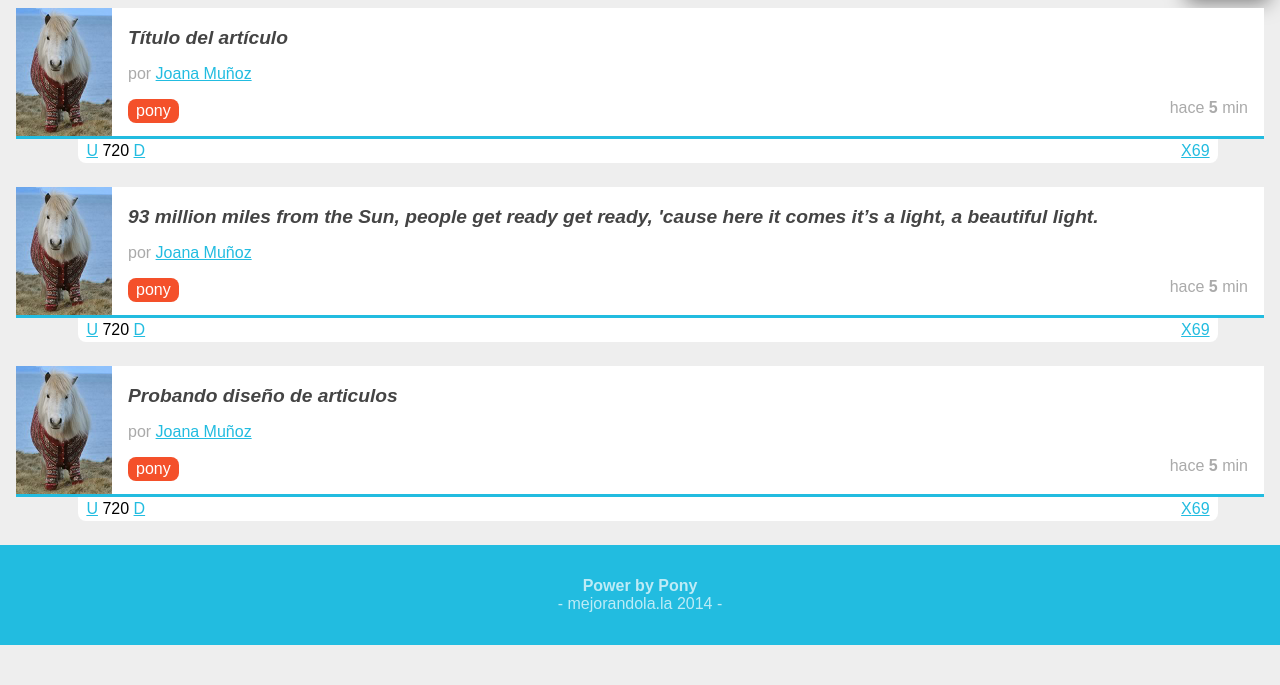
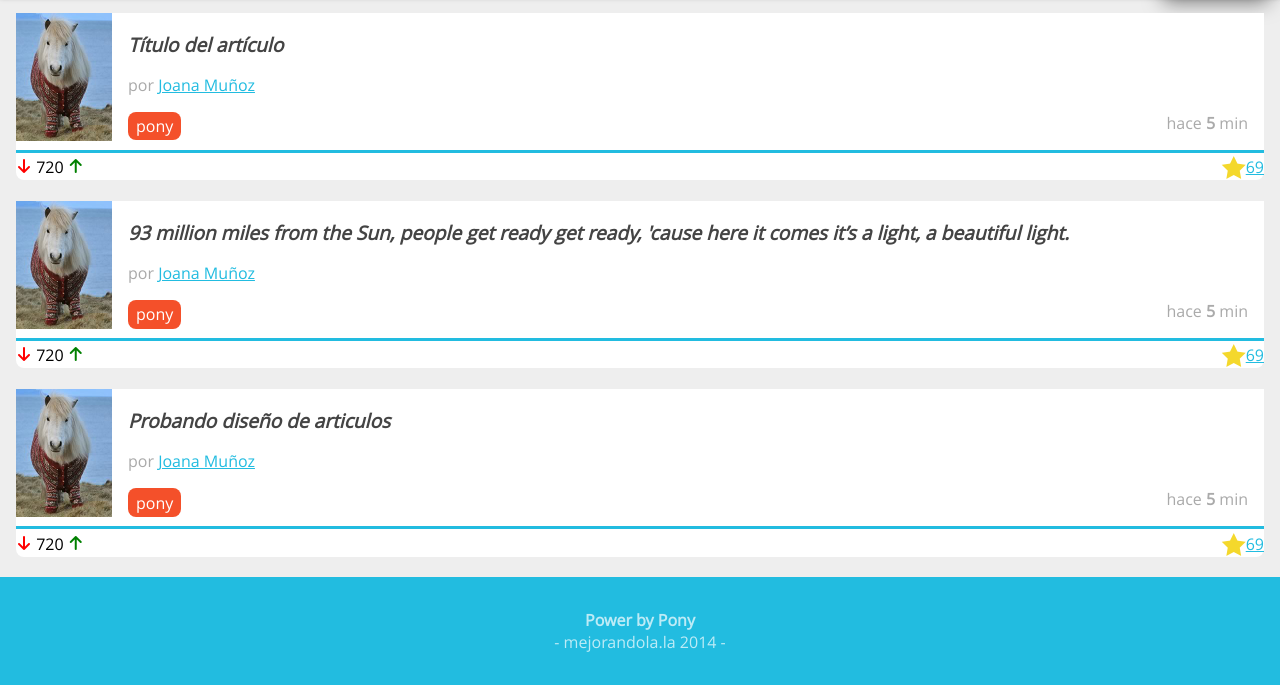
Before and after one commit to asosahn/Curso, a plain HTML site: page index.html in a window 1280 px wide. Shown: the part 130-815 px from the top of the page. Drawn offline with Linux system fonts and the light colour scheme.

Commit message:
letras e iconos

```diff
--- a/css/style.css
+++ b/css/style.css
@@ -1,6 +1,59 @@
+@font-face {
+    font-family: 'open_sansregular';
+    src: url('fonts/OpenSans-Regular-webfont.eot');
+    src: url('fonts/OpenSans-Regular-webfont.eot?#iefix') format('embedded-opentype'),
+         url('fonts/OpenSans-Regular-webfont.woff') format('woff'),
+         url('fonts/OpenSans-Regular-webfont.ttf') format('truetype'),
+         url('fonts/OpenSans-Regular-webfont.svg#open_sansregular') format('svg');
+    font-weight: normal;
+    font-style: normal;
+
+}
+
+@font-face {
+	font-family: 'icomoon';
+	src:url('icon/icomoon.eot?-gu47p8');
+	src:url('icon/icomoon.eot?#iefix-gu47p8') format('embedded-opentype'),
+		url('icon/icomoon.woff?-gu47p8') format('woff'),
+		url('icon/icomoon.ttf?-gu47p8') format('truetype'),
+		url('icon/icomoon.svg?-gu47p8#icomoon') format('svg');
+	font-weight: normal;
+	font-style: normal;
+}
+
+[class^="icon-"], [class*=" icon-"] {
+	font-family: 'icomoon';
+	speak: none;
+	font-style: normal;
+	font-weight: normal;
+	font-variant: normal;
+	text-transform: none;
+	line-height: 1;
+	text-decoration: none;
+
+
+	/* Better Font Rendering =========== */
+	-webkit-font-smoothing: antialiased;
+	-moz-osx-font-smoothing: grayscale;
+}
+
+.icon-pen:before {
+	content: "\e908";
+}
+.icon-star-full:before {
+	content: "\e9d9";
+}
+.icon-arrow-up2:before {
+	content: "\ea3a";
+}
+.icon-arrow-down2:before {
+	content: "\ea3e";
+}
+
+
 body{
 	background: #EEEEEE;
-	font-family: Arial;
+	font-family: 'open_sansregular';
 	font-size: 16px;
 }
 
@@ -63,6 +116,7 @@ nav {
 	margin: 0;
 	padding: 0em 0.5em;
 	position: relative;
+	box-shadow: rgba(0,0,0,0.5) 0px 0px 5px;
 	/*border: 1px solid red;*/
 }
 
@@ -99,14 +153,14 @@ nav ul #publicar_nav {
 	/*border: 1px solid red;*/
 	position: absolute;
 	right: 0;
-	top: -0.3em;
+	top: -0.2em;
 }
 
 nav ul #publicar_nav a {
 	background: #22BCE0;
 	padding: 0.8em;
 	box-shadow: rgba(0,0,0,0.5) 5px 5px 20px;
-	border-radius: 0.2em;
+	border-radius: 0.3em;
 	font-style: italic;
 	text-shadow: rgba(0,0,0,0.5) 2px 2px 5px;
 	/*width: 4em;*/
@@ -176,6 +230,20 @@ footer p:last-child {
 	float: left;
 }
 
+#contenido .item .votacion .down {
+	color: red;
+}
+
+#contenido .item .votacion .up {
+	color: green;
+
+}
+
+#contenido .item .votacion .guardar_item{
+	color: #f4d82c;
+	font-size: 1.5em;
+}
+
 #contenido .item .imagen_item{
 	margin: 0;
 	float: left;
@@ -202,14 +270,21 @@ footer p:last-child {
 	/*border: 1px solid red;*/
 	border-radius: 0 0 0.5em 0.5em;
 	top: 100%;
-	left: 5%;
+	/*left: 5%;*/
 	background: white;
-	width: 90%;
+	width: 100%;
 	margin-top: 3px;
-	padding: 0.2em 0.5em;
+	padding: 0.2em 0em 0 0;
 }
 
 #contenido .item .votacion .comentarios_item,
 #contenido .item .votacion .guardar_item {
 	float: right;
 }
+
+@media (max-width: 600px) {
+   nav {
+	padding: 0em 8em 0em 0em;
+
+}
+}
--- a/index.html
+++ b/index.html
@@ -2,6 +2,7 @@
 <html lang="es">
 <head>
 	<meta charset="utf-8"/>
+	<meta name="viewport" content="width=device-width, initial-scale=1">
 	<meta name="description" content="Proyecto Diseño Web">
 	<title>Proyecto Diseño</title>
 	<link rel="stylesheet" href="css/normalize.css">
@@ -34,7 +35,7 @@
 			<li><a href="#">CSS3</a></li>
 			<li><a href="#">Django</a></li>
 			<li id="publicar_nav">
-			<a href="#">Publicar</a>
+			<a class="icon-pen" href="#"> Publicar</a>
 			</li>
 
 		</ul>
@@ -60,11 +61,13 @@
 			</div>
 
 			<div class="votacion">
-				<a href="#" class="up">U</a>
+
+
+				<a href="#" class="down icon-arrow-down2"></a>
 				720
-				<a href="#" class="down">D</a>
+				<a href="#" class="up icon-arrow-up2"></a>
 				<a href="#" class="comentarios_item">69</a>
-				<a href="#" class="guardar_item">X</a>
+				<a href="#" class="guardar_item icon-star-full"></a>
 			</div>
 
 		</article>
@@ -88,11 +91,13 @@
 			</div>
 
 			<div class="votacion">
-				<a href="#" class="up">U</a>
+
+
+				<a href="#" class="down icon-arrow-down2"></a>
 				720
-				<a href="#" class="down">D</a>
+				<a href="#" class="up icon-arrow-up2"></a>
 				<a href="#" class="comentarios_item">69</a>
-				<a href="#" class="guardar_item">X</a>
+				<a href="#" class="guardar_item icon-star-full"></a>
 			</div>
 
 		</article>
@@ -115,11 +120,13 @@
 			</div>
 
 			<div class="votacion">
-				<a href="#" class="up">U</a>
+
+
+				<a href="#" class="down icon-arrow-down2"></a>
 				720
-				<a href="#" class="down">D</a>
+				<a href="#" class="up icon-arrow-up2"></a>
 				<a href="#" class="comentarios_item">69</a>
-				<a href="#" class="guardar_item">X</a>
+				<a href="#" class="guardar_item icon-star-full"></a>
 			</div>
 
 		</article>
```
Also changed, not shown: css/Fonts/OpenSans-Regular-webfont.ttf (added), css/Fonts/OpenSans-Regular-webfont.woff (added), css/Icon/icomoon.svg (added), css/Icon/icomoon.ttf (added), css/Icon/icomoon.woff (added), curso.txt (added), 4 other files.
